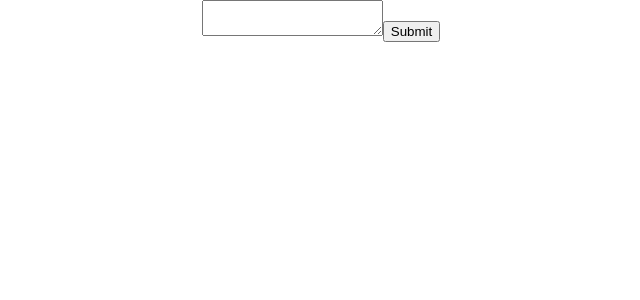
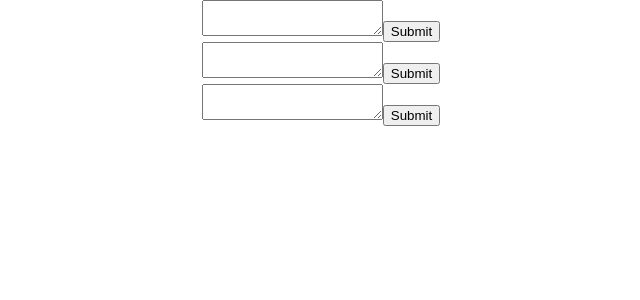
Before and after one commit to shirleymango/cs279-project, a React (Create React App) app in the folder tutorgpt-app/: page / in a window 1280 px wide. Shown: the top 300 px of the page, without its empty margins (319-959 px from the left). Built offline with nearby package versions, Linux system fonts and the light colour scheme.

Commit message:
add two more fields

```diff
--- /dev/null
+++ b/package.json
@@ -0,0 +1,5 @@
+{
+  "devDependencies": {
+    "@babel/plugin-proposal-private-property-in-object": "^7.21.11"
+  }
+}
--- a/tutorgpt-app/src/App.js
+++ b/tutorgpt-app/src/App.js
@@ -2,7 +2,9 @@ import React, { useState } from 'react';
 import './App.css'
 
 function App() {
-  const [message, setMessage] = useState(' ');
+  const [question, setQuestion] = useState(' ');
+  const [message1, setMessage1] = useState(' ');
+  const [message2, setMessage2] = useState(' ');
   const [response, setResponse] = useState(' ');
 
   const handleSubmitQuestion = (e) => {
@@ -11,17 +13,53 @@ function App() {
       headers: {
         'Content-Type': 'application/json',
       },
-      body: JSON.stringify({ message }),
+      body: JSON.stringify({ question }),
     })
     .then((res) => res.json())
-    .then((data) => setResponse(data.message));
+    .then((data) => setResponse(data.question));
+  };
+
+  const handleSubmitMessage1 = (e) => {
+    fetch('http://localhost:3000/', {
+      method: 'POST',
+      headers: {
+        'Content-Type': 'application/json',
+      },
+      body: JSON.stringify({ message1 }),
+    })
+    .then((res) => res.json())
+    .then((data) => setResponse(data.message1));
+  };
+
+  const handleSubmitMessage2 = (e) => {
+    fetch('http://localhost:3000/', {
+      method: 'POST',
+      headers: {
+        'Content-Type': 'application/json',
+      },
+      body: JSON.stringify({ message2 }),
+    })
+    .then((res) => res.json())
+    .then((data) => setResponse(data.message2));
   };
 
   return (
     <div className="App">
       <form onSubmit={handleSubmitQuestion}>
-        <textarea value={message}
-        onChange={(e) => setMessage(e.target.value)}>
+        <textarea value={question}
+        onChange={(e) => setQuestion(e.target.value)}>
+        </textarea>
+        <button type="submit">Submit</button>
+      </form>
+      <form onSubmit={handleSubmitMessage1}>
+        <textarea value={message1}
+        onChange={(e) => setMessage1(e.target.value)}>
+        </textarea>
+        <button type="submit">Submit</button>
+      </form>
+      <form onSubmit={handleSubmitMessage2}>
+        <textarea value={message2}
+        onChange={(e) => setMessage2(e.target.value)}>
         </textarea>
         <button type="submit">Submit</button>
       </form>
```
Also changed, not shown: 1 other file (tests, documents, lock files or other folders).
